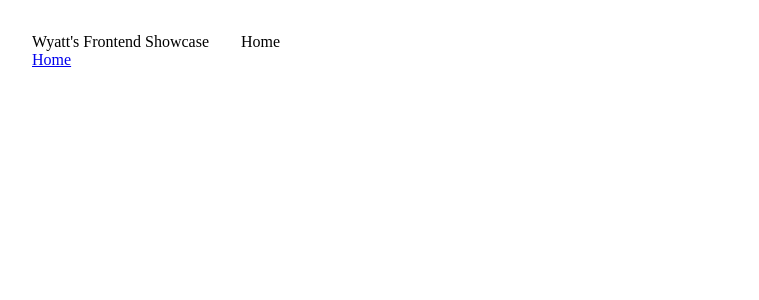
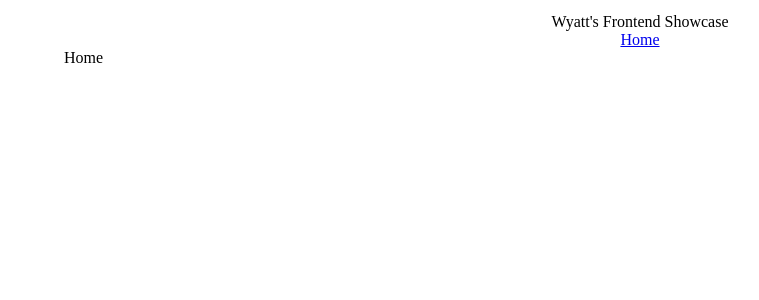
Before and after one commit to awhaston/React-Website-Clones, a React (Vite) app: page / in a window 1280 px wide. Shown: the top 300 px of the page, without its empty margins (8-767 px from the left). Built offline with nearby package versions, Linux system fonts and the light colour scheme.

Commit message:
Removes previous attempt at removing styles

```diff
--- a/src/routes/Root.module.css
+++ b/src/routes/Root.module.css
@@ -1,12 +1,8 @@
-.container > * {
-	all: unset;
-}
-
 .container {
 	display: flex;
-	flex-direction: row;
+	flex-direction: column;
 	height: 100dvh;
-	padding: 25px 1em 0 2em;
+	padding: 5px 1em 0 2em;
 }
 
 .outlet {
```
